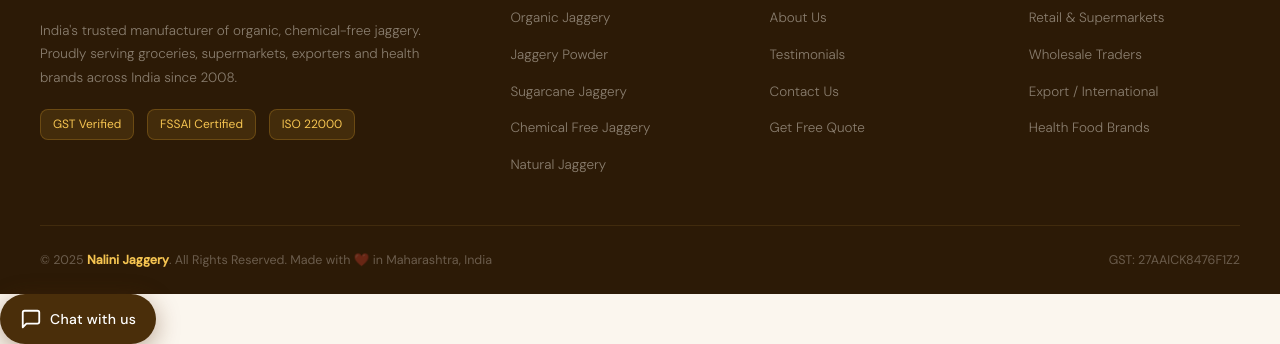
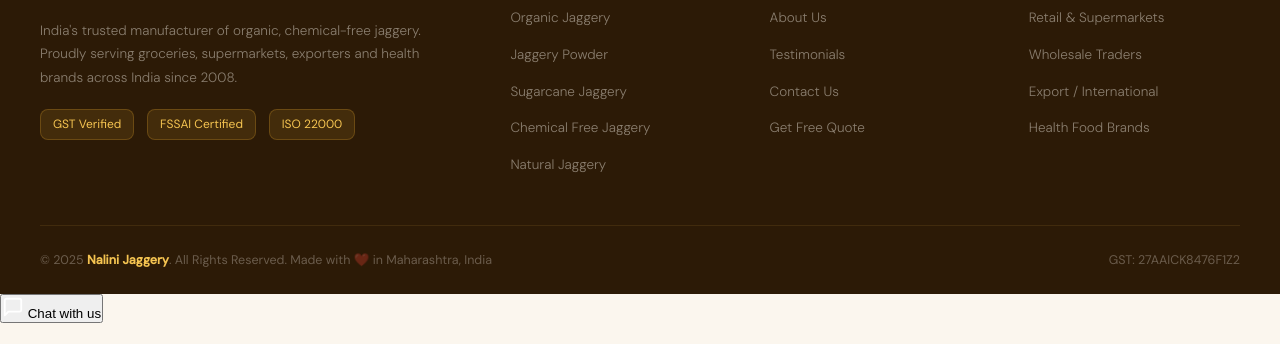
Before and after one commit to sanketsawant72/jaggery_website, a plain HTML site: page quote.html in a window 1280 px wide. Shown: the part 1555-1899 px from the top of the page. Drawn offline with nearby package versions, Linux system fonts and the light colour scheme.

Commit message:
Update quote.html

```diff
--- a/quote.html
+++ b/quote.html
@@ -89,7 +89,7 @@
       <div class="topbar-brand-text">
         <div class="topbar-company">Klass Exim Corporate Private Limited</div>
         <div class="topbar-meta">
-          <span>📍 Navi Mumbai, Thane, Maharashtra</span>
+          <span>Navi Mumbai, Thane, Maharashtra</span>
           <span>• GST No. <strong>27AAICK8476F1Z2</strong></span>
         </div>
       </div>
@@ -300,6 +300,14 @@
   </div>
 </footer>
 
+<!-- CHATBOT FLOAT BUTTON -->
+<button class="chatbot-float-btn" onclick="toggleChatbot()" aria-label="Open Chat">
+  <svg width="22" height="22" viewBox="0 0 24 24" fill="none" stroke="white" stroke-width="2" stroke-linecap="round" stroke-linejoin="round" aria-hidden="true">
+    <path d="M21 15a2 2 0 0 1-2 2H7l-4 4V5a2 2 0 0 1 2-2h14a2 2 0 0 1 2 2z"/>
+  </svg>
+  <span>Chat with us</span>
+</button>
+
 <!-- CHATBOT WIDGET -->
 <div class="chatbot-window" id="chatbotWindow" aria-live="polite">
   <div class="chatbot-header">
@@ -327,15 +335,6 @@
   </div>
 </div>
 
-<div class="float-buttons">
-  <button class="chatbot-float" onclick="toggleChatbot()">
-    <svg width="22" height="22" viewBox="0 0 24 24" fill="none" stroke="white" stroke-width="2" stroke-linecap="round" stroke-linejoin="round" aria-hidden="true">
-      <path d="M21 15a2 2 0 0 1-2 2H7l-4 4V5a2 2 0 0 1 2-2h14a2 2 0 0 1 2 2z"/>
-    </svg>
-    <span>Chat with us</span>
-  </button>
-</div>
-
 <script src="script.js"></script>
 <script>
 function submitQuoteForm(e) {
```
